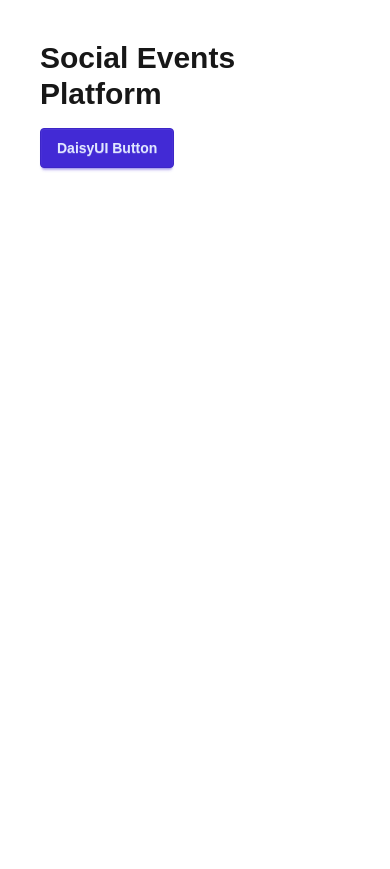
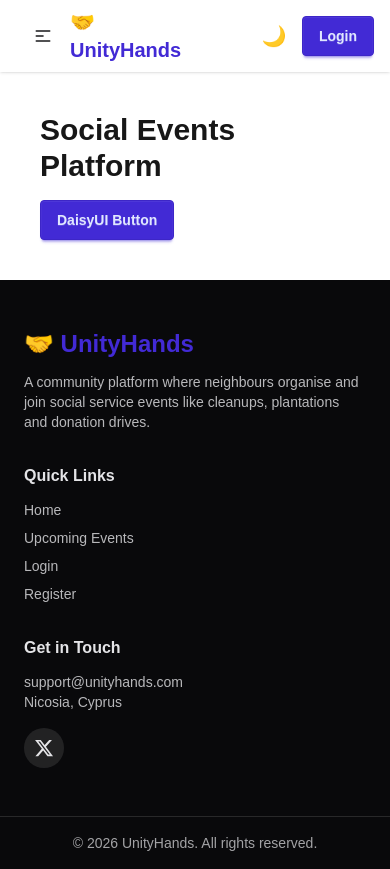
Before and after one commit to 13tanvir/social-events-client, a Next.js app: page / in a window 390 px wide. Before the commit the page ends 844 px from the top, so only its background shows below. Built offline with nearby package versions, Linux system fonts and the light colour scheme.

Commit message:
feat: add navbar, footer and theme toggle

```diff
--- a/app/layout.tsx
+++ b/app/layout.tsx
@@ -1,29 +1,24 @@
 import type { Metadata } from "next";
-import { Geist, Geist_Mono } from "next/font/google";
 import "./globals.css";
-
-const geistSans = Geist({
-  variable: "--font-geist-sans",
-  subsets: ["latin"],
-});
-
-const geistMono = Geist_Mono({
-  variable: "--font-geist-mono",
-  subsets: ["latin"],
-});
+import Navbar from "../components/Navbar";
+import Footer from "../components/Footer";
 
 export const metadata: Metadata = {
-  title: "Create Next App",
-  description: "Generated by create next app",
+  title: "UnityHands | Social Events Platform",
+  description:
+    "Create, join and track social service events in your community.",
 };
 
-export default function RootLayout({ children }: LayoutProps<"/">) {
+export default function RootLayout({
+  children,
+}: Readonly<{ children: React.ReactNode }>) {
   return (
-    <html
-      lang="en"
-      className={`${geistSans.variable} ${geistMono.variable} h-full antialiased`}
-    >
-      <body className="min-h-full flex flex-col">{children}</body>
+    <html lang="en" suppressHydrationWarning>
+      <body className="flex min-h-screen flex-col">
+        <Navbar />
+        <main className="grow">{children}</main>
+        <Footer />
+      </body>
     </html>
   );
 }
--- a/app/page.tsx
+++ b/app/page.tsx
@@ -1,8 +1,8 @@
 export default function Home() {
   return (
-    <main className="p-10">
-      <h1 className="text-3xl font-bold mb-4">Social Events Platform</h1>
+    <div className="p-10">
+      <h1 className="mb-4 text-3xl font-bold">Social Events Platform</h1>
       <button className="btn btn-primary">DaisyUI Button</button>
-    </main>
+    </div>
   );
 }
--- /dev/null
+++ b/components/Footer.tsx
@@ -0,0 +1,56 @@
+import Link from "next/link";
+
+export default function Footer() {
+  return (
+    <footer className="bg-neutral text-neutral-content">
+      <div className="mx-auto grid max-w-6xl gap-8 px-6 py-12 md:grid-cols-3">
+        <div>
+          <h2 className="text-2xl font-bold text-primary">🤝 UnityHands</h2>
+          <p className="mt-3 text-sm opacity-80">
+            A community platform where neighbours organise and join social
+            service events like cleanups, plantations and donation drives.
+          </p>
+        </div>
+
+        <div>
+          <h3 className="mb-3 font-semibold">Quick Links</h3>
+          <ul className="space-y-2 text-sm opacity-80">
+            <li>
+              <Link href="/" className="hover:text-primary">Home</Link>
+            </li>
+            <li>
+              <Link href="/events" className="hover:text-primary">Upcoming Events</Link>
+            </li>
+            <li>
+              <Link href="/login" className="hover:text-primary">Login</Link>
+            </li>
+            <li>
+              <Link href="/register" className="hover:text-primary">Register</Link>
+            </li>
+          </ul>
+        </div>
+
+        <div>
+          <h3 className="mb-3 font-semibold">Get in Touch</h3>
+          <p className="text-sm opacity-80">support@unityhands.com</p>
+          <p className="text-sm opacity-80">Nicosia, Cyprus</p>
+          <a
+            href="https://x.com"
+            target="_blank"
+            rel="noopener noreferrer"
+            aria-label="Follow us on X"
+            className="mt-4 inline-flex h-10 w-10 items-center justify-center rounded-full bg-base-100/10 hover:bg-primary"
+          >
+            <svg viewBox="0 0 24 24" className="h-5 w-5 fill-current">
+              <path d="M18.244 2.25h3.308l-7.227 8.26 8.502 11.24H16.17l-5.214-6.817L4.99 21.75H1.68l7.73-8.835L1.254 2.25H8.08l4.713 6.231zm-1.161 17.52h1.833L7.084 4.126H5.117z" />
+            </svg>
+          </a>
+        </div>
+      </div>
+
+      <div className="border-t border-neutral-content/20 py-4 text-center text-sm opacity-70">
+        © {new Date().getFullYear()} UnityHands. All rights reserved.
+      </div>
+    </footer>
+  );
+}
--- /dev/null
+++ b/components/Navbar.tsx
@@ -0,0 +1,64 @@
+import Link from "next/link";
+import ThemeToggle from "./ThemeToggle";
+
+const links = [
+  { href: "/", label: "Home" },
+  { href: "/events", label: "Upcoming Events" },
+];
+
+export default function Navbar() {
+  return (
+    <div className="navbar bg-base-100 shadow-sm sticky top-0 z-50 px-4 lg:px-10">
+      <div className="navbar-start">
+        <div className="dropdown">
+          <div tabIndex={0} role="button" className="btn btn-ghost lg:hidden">
+            <svg
+              xmlns="http://www.w3.org/2000/svg"
+              className="h-5 w-5"
+              fill="none"
+              viewBox="0 0 24 24"
+              stroke="currentColor"
+            >
+              <path
+                strokeLinecap="round"
+                strokeLinejoin="round"
+                strokeWidth="2"
+                d="M4 6h16M4 12h8m-8 6h16"
+              />
+            </svg>
+          </div>
+          <ul
+            tabIndex={0}
+            className="menu menu-sm dropdown-content bg-base-100 rounded-box z-10 mt-3 w-52 p-2 shadow"
+          >
+            {links.map((link) => (
+              <li key={link.href}>
+                <Link href={link.href}>{link.label}</Link>
+              </li>
+            ))}
+          </ul>
+        </div>
+        <Link href="/" className="text-xl font-bold text-primary">
+          🤝 UnityHands
+        </Link>
+      </div>
+
+      <div className="navbar-center hidden lg:flex">
+        <ul className="menu menu-horizontal px-1">
+          {links.map((link) => (
+            <li key={link.href}>
+              <Link href={link.href}>{link.label}</Link>
+            </li>
+          ))}
+        </ul>
+      </div>
+
+      <div className="navbar-end gap-2">
+        <ThemeToggle />
+        <Link href="/login" className="btn btn-primary">
+          Login
+        </Link>
+      </div>
+    </div>
+  );
+}
--- /dev/null
+++ b/components/ThemeToggle.tsx
@@ -0,0 +1,36 @@
+"use client";
+
+import { useEffect, useState } from "react";
+
+export default function ThemeToggle() {
+  const [theme, setTheme] = useState<"light" | "dark">("light");
+
+  useEffect(() => {
+    const saved = localStorage.getItem("theme");
+    const initial =
+      saved === "dark" || saved === "light"
+        ? saved
+        : window.matchMedia("(prefers-color-scheme: dark)").matches
+        ? "dark"
+        : "light";
+    setTheme(initial);
+    document.documentElement.setAttribute("data-theme", initial);
+  }, []);
+
+  const toggleTheme = () => {
+    const next = theme === "light" ? "dark" : "light";
+    setTheme(next);
+    localStorage.setItem("theme", next);
+    document.documentElement.setAttribute("data-theme", next);
+  };
+
+  return (
+    <button
+      onClick={toggleTheme}
+      className="btn btn-ghost btn-circle text-xl"
+      aria-label="Toggle theme"
+    >
+      {theme === "light" ? "🌙" : "☀️"}
+    </button>
+  );
+}
```
